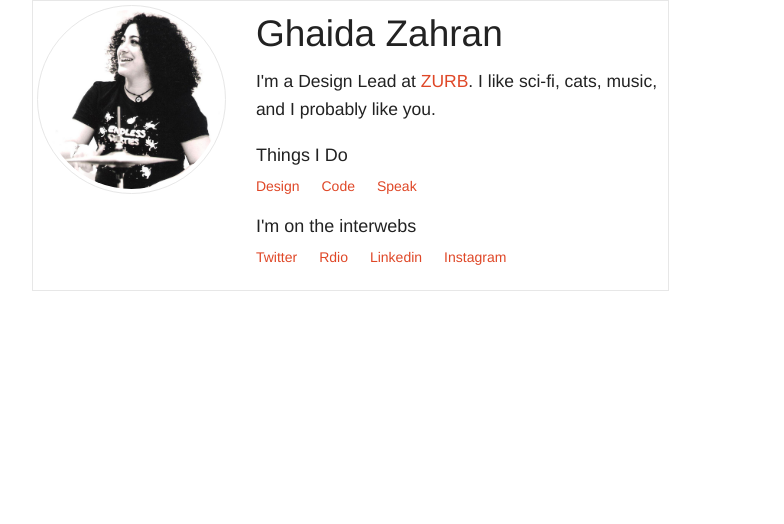
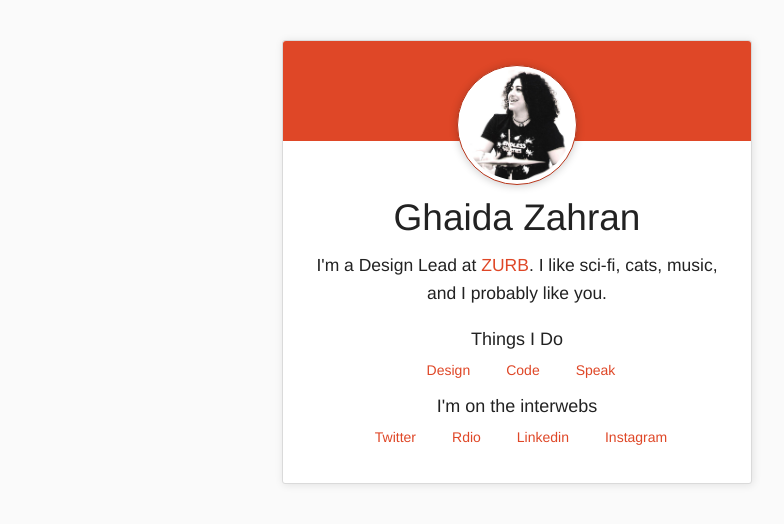
Before and after one commit to zoombear/ghaidazahran-home, a website: page index.html in a window 1280 px wide. Shown: the whole page, without its empty margins (123-907 px from the left). Drawn offline with Linux system fonts and the light colour scheme.

Commit message:
wow such styles

```diff
--- a/index.html
+++ b/index.html
@@ -9,33 +9,30 @@
   </head>
   <body>
     <div class="row">
-      <div class="medium-8 medium-center columns">
+      <div class="medium-6 medium-centered columns">
 
-        <section class="about-me">
-          <div class="row">
-            <div class="medium-4 columns">
+        <div class="about-me">
+          <section class="avatar-wrap">
             <img class="avatar" src="img/ghaida.jpg" alt="Ghaida Zahran">
-            </div>
-            <div class="medium-8 columns">
+          </section>
+          <section class="about-me-info">
             <h2>Ghaida Zahran</h2>
             <p class="lead">I'm a Design Lead at <a href="http://zurb.com">ZURB</a>. I like sci-fi, cats, music, and I probably like you.</p>
             <h5>Things I Do</h5>
-              <ul class="inline-list">
+            <ul>
               <li><a href="http://zurb.com/studios">Design</a></li>
               <li><a href="http://github.com/ghaida">Code</a></li>
               <li><a href="http://zurb.com/speak">Speak</a></li>
             </ul>
             <h5>I'm on the interwebs</h5>
-              <ul class="inline-list">
+            <ul>
               <li><a href="http://twitter.com/ghaidazahran" alt="Ghaida Zahran on Twitter">Twitter</a></li>
               <li><a href="http://rdio.com/people/ghaidazahran" alt="Ghaida Zahran on Rdio">Rdio</a></li>
               <li><a href="http://linkedin.com/in/ghaidazahran" alt="Ghaida Zahran on Linkedin">Linkedin</a></li>
               <li><a href="http://instagram.com/ghaidazahran" alt="Ghaida Zahran on Instagram">Instagram</a></li>
             </ul>
-
+          </section>
         </div>
-          </div>
-        </section>
       </div>
     </div>
 
--- a/scss/_settings.scss
+++ b/scss/_settings.scss
@@ -39,7 +39,7 @@ $rem-base: $base-font-size;
 // Global
 
 // We use these to control various global styles
-// $body-bg: #fff;
+$body-bg: #fafafa;
 // $body-font-color: #222;
 // $body-font-family: "Helvetica Neue", "Helvetica", Helvetica, Arial, sans-serif;
 // $body-font-weight: normal;
--- a/scss/app.scss
+++ b/scss/app.scss
@@ -42,4 +42,5 @@
 // Custom Styles
 @import
   "components/img",
+  "components/centered-lists",
   "components/about-me";
--- a/scss/components/_about-me.scss
+++ b/scss/components/_about-me.scss
@@ -1,5 +1,15 @@
 .about-me {
-  padding: 4px;
-  border: 1px solid $secondary-color;
-  vertical-align: center;
+  border: 1px solid darken($secondary-color, 5%);
+  @include radius($global-radius);
+  box-shadow: 1px 1px 8px rgba(0,0,0, .1);
+  display: inline-block;
+  vertical-align: middle;
+  text-align: center;
+  background: #fff;
+  @media #{$medium-up} {
+    margin-top: 40px;
+  }
 }
+.about-me-info {
+  padding: 24px;
+}
--- /dev/null
+++ b/scss/components/_centered-lists.scss
@@ -0,0 +1,13 @@
+ul {
+  @include inline-list;
+  margin-left: 0;
+  margin: 0 auto;
+  display: table !important;
+  text-align: center !important;
+  li {
+    display: inline-block;
+    float: none;
+    margin-right: 1em;
+    margin-bottom: 10px;
+  }
+}
--- a/scss/components/_img.scss
+++ b/scss/components/_img.scss
@@ -1,5 +1,22 @@
 .avatar {
   @include radius(100%);
   padding: 4px;
-  border: 1px solid $secondary-color;
+  background: #fff;
+  border: 1px solid darken($primary-color, 10%);
+  box-shadow: 0 1px 8px rgba(0,0,0, .2);
+  max-width: 120px;
+  display: block;
+  margin: auto;
 }
+.avatar-wrap {
+  padding: 24px;
+  background: $primary-color;
+  max-height: 100px;
+  -webkit-border-top-left-radius: $global-radius;
+  -webkit-border-top-right-radius: $global-radius;
+  -moz-border-radius-topleft: $global-radius;
+  -moz-border-radius-topright: $global-radius;
+  border-top-left-radius: $global-radius;
+  border-top-right-radius: $global-radius;
+  margin-bottom: 24px;
+}
```
Also changed, not shown: stylesheets/app.css, 1 other file. Lines whose indentation alone changed are shown as unchanged.
